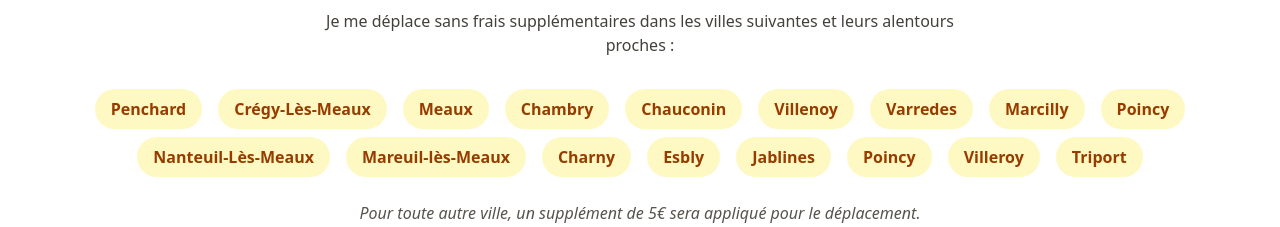
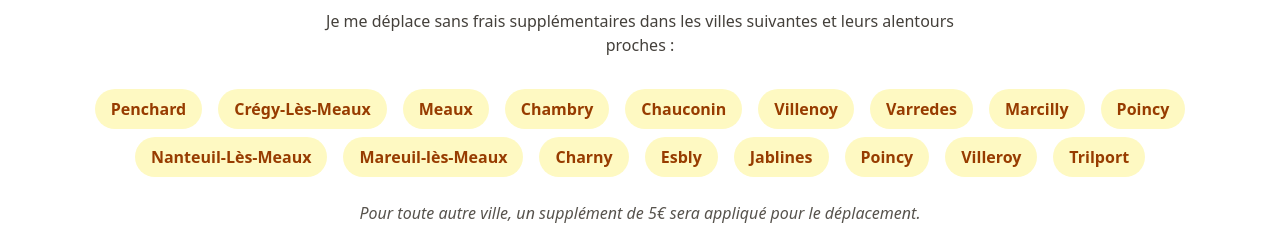
Before and after one commit to Mzgus/pet_sitter_landing_page, a React (Vite) app: page / in a window 1280 px wide. Shown: the part 4680-4907 px from the top of the page. Built offline with nearby package versions, Linux system fonts and the light colour scheme.

Commit message:
Adding an 'l' to trilport

```diff
--- a/src/App.jsx
+++ b/src/App.jsx
@@ -41,7 +41,7 @@ function App() {
     setIsMenuOpen(!isMenuOpen);
   };
 
-  const villes = ['Penchard', 'Crégy-Lès-Meaux', 'Meaux', 'Chambry', 'Chauconin', 'Villenoy', 'Varredes', 'Marcilly', 'Poincy', 'Nanteuil-Lès-Meaux' ,'Mareuil-lès-Meaux', 'Charny', 'Esbly', 'Jablines', 'Poincy', 'Villeroy', 'Triport'];
+  const villes = ['Penchard', 'Crégy-Lès-Meaux', 'Meaux', 'Chambry', 'Chauconin', 'Villenoy', 'Varredes', 'Marcilly', 'Poincy', 'Nanteuil-Lès-Meaux' ,'Mareuil-lès-Meaux', 'Charny', 'Esbly', 'Jablines', 'Poincy', 'Villeroy', 'Trilport'];
 
   const renderVilles = () => {
     return villes.map((ville, index) => (
```
